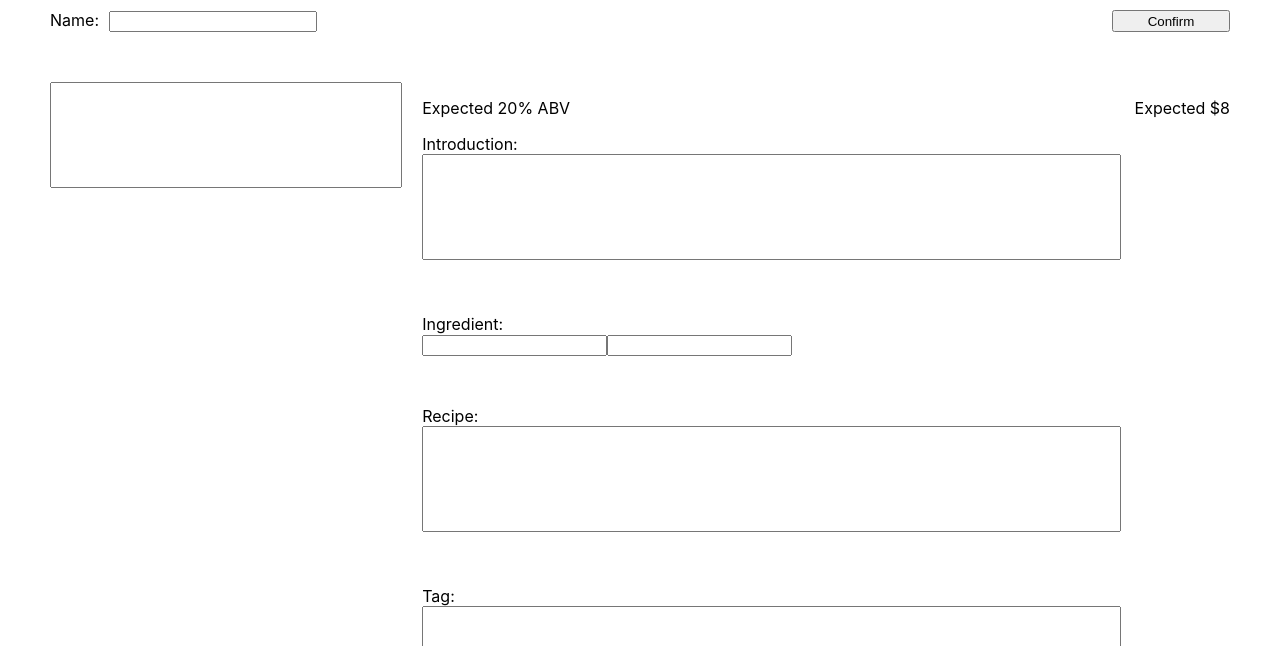
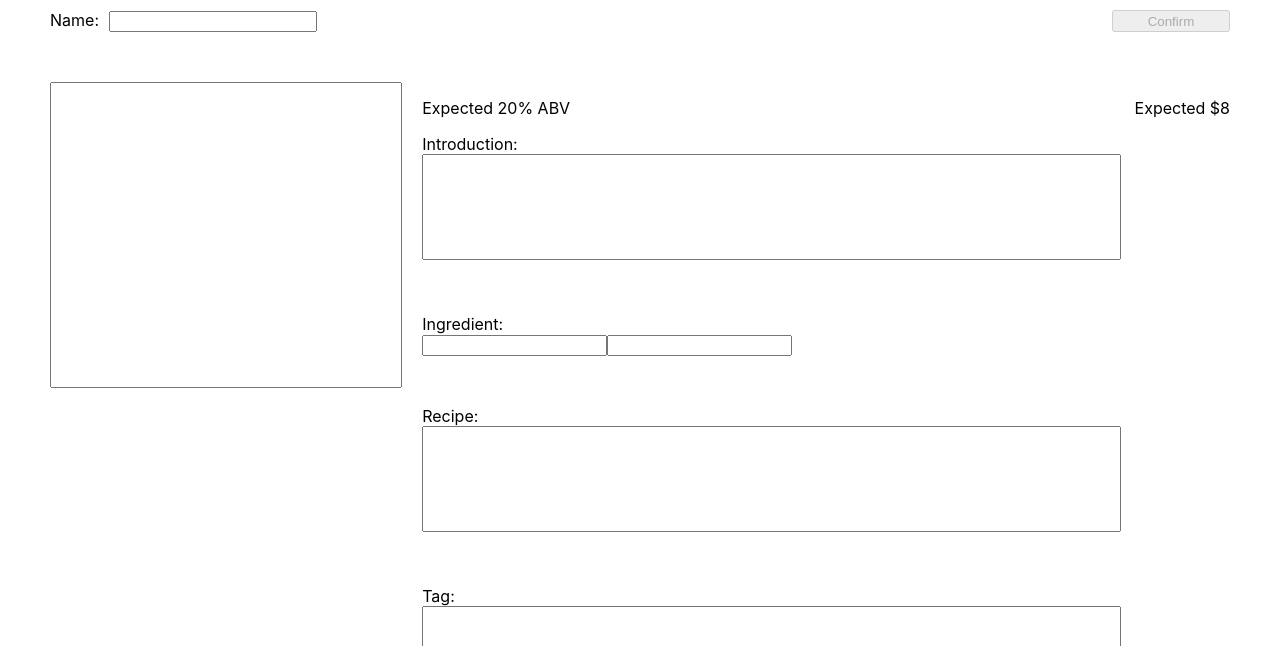
Before and after one commit to swsnu/swppfall2022-team14, a React (Create React App) app in the folder frontend/: page /custom/create in a window 1280 px wide. Shown: the top 646 px of the page. Built offline with nearby package versions, Linux system fonts and the light colour scheme.

Commit message:
feat: Add confirm button (Not connect to store)
Add confirm button.
- Implement disable options

See also: #32

```diff
--- a/frontend/src/CreateCustomPage/CreateCustomPage.scss
+++ b/frontend/src/CreateCustomPage/CreateCustomPage.scss
@@ -27,9 +27,9 @@
     margin-top: 50px;
     display: flex;
 
-    &__image {
+    &__image-input {
         width: 30%;
-        height: 100px;
+        height: 300px;
         margin-right: 20px;
         resize: none;
     }
--- a/frontend/src/CreateCustomPage/CreateCustomPage.tsx
+++ b/frontend/src/CreateCustomPage/CreateCustomPage.tsx
@@ -20,6 +20,8 @@ export default function CreateCustomPage() {
     const [isOpen, setOpen] = useState(false);
     const [newIngredient, setNewIngredient] = useState("");
 
+    const [confirmed, setConfirmed] = useState<boolean>(false);
+
     const onClickIngredientDelete = (selectedIdx: number) => {
         setIngredientList(ingredientList.filter((_value, idx) => idx !== selectedIdx));
     };
@@ -31,7 +33,7 @@ export default function CreateCustomPage() {
         }
     }, [newIngredient])
 
-    const onchangeAmount = (selectedIdx: number, changedAmount: string) => {
+    const onChangeAmount = (selectedIdx: number, changedAmount: string) => {
         setIngredientList(
             ingredientList.map((ingredient, idx) => {
                 if (idx !== selectedIdx) {
@@ -43,6 +45,13 @@ export default function CreateCustomPage() {
         );
     };
 
+    const onClickPost = () => {
+        setConfirmed(true);
+    }
+
+    if (confirmed) {
+        return <div>Post Success</div>
+    } else {
         return (
             <div className="item-detail">
                 <div className="title">
@@ -55,11 +64,17 @@ export default function CreateCustomPage() {
                             onChange={(event) => setName(event.target.value)}
                         />
                     </div>
-                <button className="title__confirm-button">Confirm</button>
+                    <button
+                        className="title__confirm-button"
+                        disabled={!name || !image || !introduction || !recipe || !tag || !(ingredientList && ingredientList.length)}
+                        onClick={() => onClickPost()}
+                    >
+                        Confirm
+                    </button>
                 </div>
                 <div className="content">
                     <textarea
-                    className="content__image"
+                        className="content__image-input"
                         value={image}
                         onChange={(event) => setImage(event.target.value)}
                     />
@@ -93,7 +108,7 @@ export default function CreateCustomPage() {
                                         <input
                                             className="content__ingredient-input"
                                             value={ingredient.amount ?? ""}
-                                        onChange={(event) => onchangeAmount(idx, event.target.value)}
+                                            onChange={(event) => onChangeAmount(idx, event.target.value)}
                                         />
                                         {idx !== ingredientList.length &&
                                             <button className="content__ingredient-delete-button" onClick={() => onClickIngredientDelete(idx)}>Delete</button>}
@@ -123,3 +138,4 @@ export default function CreateCustomPage() {
             </div>
         )
     }
+}
--- a/frontend/src/ItemDetailPage/ItemDetailPage.scss
+++ b/frontend/src/ItemDetailPage/ItemDetailPage.scss
@@ -37,6 +37,7 @@
 
     &__image {
         width: 30%;
+        height: fit-content;
         margin-right: 20px;
     }
 
```
Lines whose indentation alone changed are shown as unchanged.
